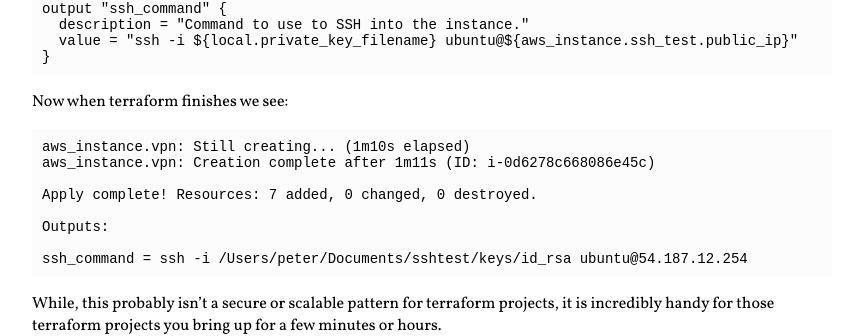
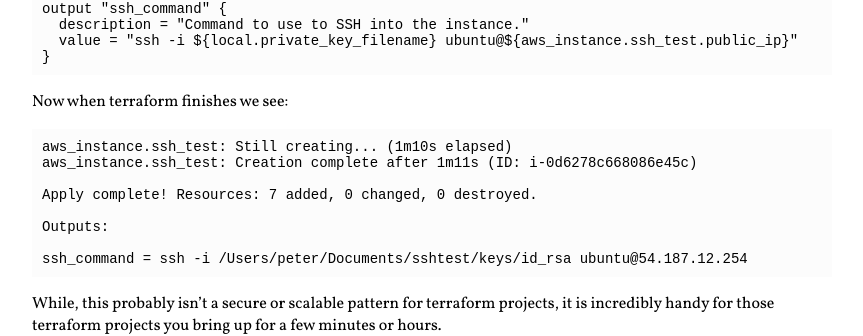
Before and after one commit to pjskennedy/pjsk, a Jekyll site: the page built from _posts/2018-03-16-terraform-ssh.md, in a window 1280 px wide. Shown: the part 1848-2184 px from the top of the page, without its empty margins (208-1071 px from the left). Built offline with Jekyll 4.4.1, drawn with Linux system fonts in a browser that asks for light colours.

Commit message:
Small typo

````diff
--- a/_posts/2018-03-16-terraform-ssh.md
+++ b/_posts/2018-03-16-terraform-ssh.md
@@ -81,8 +81,8 @@ output "ssh_command" {
 Now when terraform finishes we see:
 
 ```
-aws_instance.vpn: Still creating... (1m10s elapsed)
-aws_instance.vpn: Creation complete after 1m11s (ID: i-0d6278c668086e45c)
+aws_instance.ssh_test: Still creating... (1m10s elapsed)
+aws_instance.ssh_test: Creation complete after 1m11s (ID: i-0d6278c668086e45c)
 
 Apply complete! Resources: 7 added, 0 changed, 0 destroyed.
 
````
